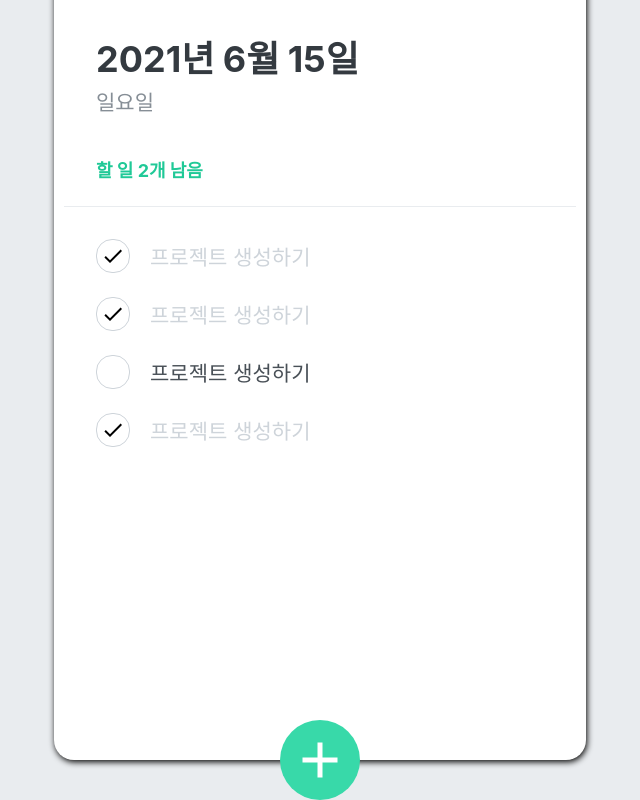
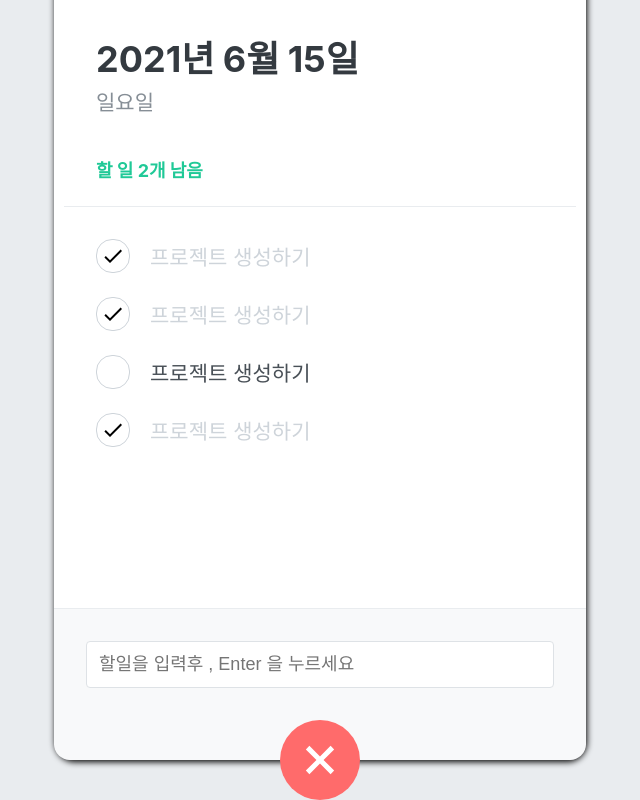
Before and after one commit to choisuyang/React-Factory, a React (Create React App) app: page / in a window 1280 px wide. Both pictures are taken after a click on the button 640 px from the left and 884 px from the top of the page. Shown: the part 124-924 px from the top of the page, without its empty margins (320-960 px from the left). Built offline with nearby package versions, Linux system fonts and the light colour scheme.

Commit message:
todocreate input box

```diff
--- a/src/container/todo/TodoCreate.jsx
+++ b/src/container/todo/TodoCreate.jsx
@@ -1,4 +1,4 @@
-import React from "react";
+import React, { useState } from "react";
 import styled, { css } from "styled-components";
 import { MdAdd } from "react-icons/md";
 
@@ -31,12 +31,61 @@
 
   border: none;
   outline: none;
+
+  transition: 0.125s all ease-in;
+  ${(props) =>
+    props.open &&
+    css`
+      background: #ff6b6b;
+      &:hover {
+        background: #ff8787;
+      }
+      &:active {
+        background: #fa5252;
+      }
+      transform: translate(-50%, 50%) rotate(45deg);
+    `}
 `;
 
+const InsertFormPositioner = styled.div`
+  width: 100%;
+  bottom: 0;
+  left: 0;
+  position: absolute;
+`;
+
+const InsertForm = styled.div`
+  background: #f8f9fa;
+  padding: 32px;
+  padding-bottom: 72px;
+  border-bottom-left-radius: 16px;
+  border-bottom-right-radius: 16px;
+  border-top: 1px solid #e9ecef;
+`;
+const Input = styled.input`
+  padding: 12px;
+  border-radius: 4px;
+  border: 1px solid #dee2e6;
+  width: 100%;
+  outline: none;
+  font-size: 18px;
+  box-sizing: border-box;
+`;
 export default function TodoCreate() {
+  const [open, setOpen] = useState(false);
+  const onToggle = () => setOpen(!open);
   return (
-    <CircleButton>
-      <MdAdd />
-    </CircleButton>
+    <>
+      {open && (
+        <InsertFormPositioner>
+          <InsertForm>
+            <Input placeholder="할일을 입력후 , Enter 을 누르세요" autoFocus />
+          </InsertForm>
+        </InsertFormPositioner>
+      )}
+      <CircleButton onClick={onToggle} open={open}>
+        <MdAdd />
+      </CircleButton>
+    </>
   );
 }
```
